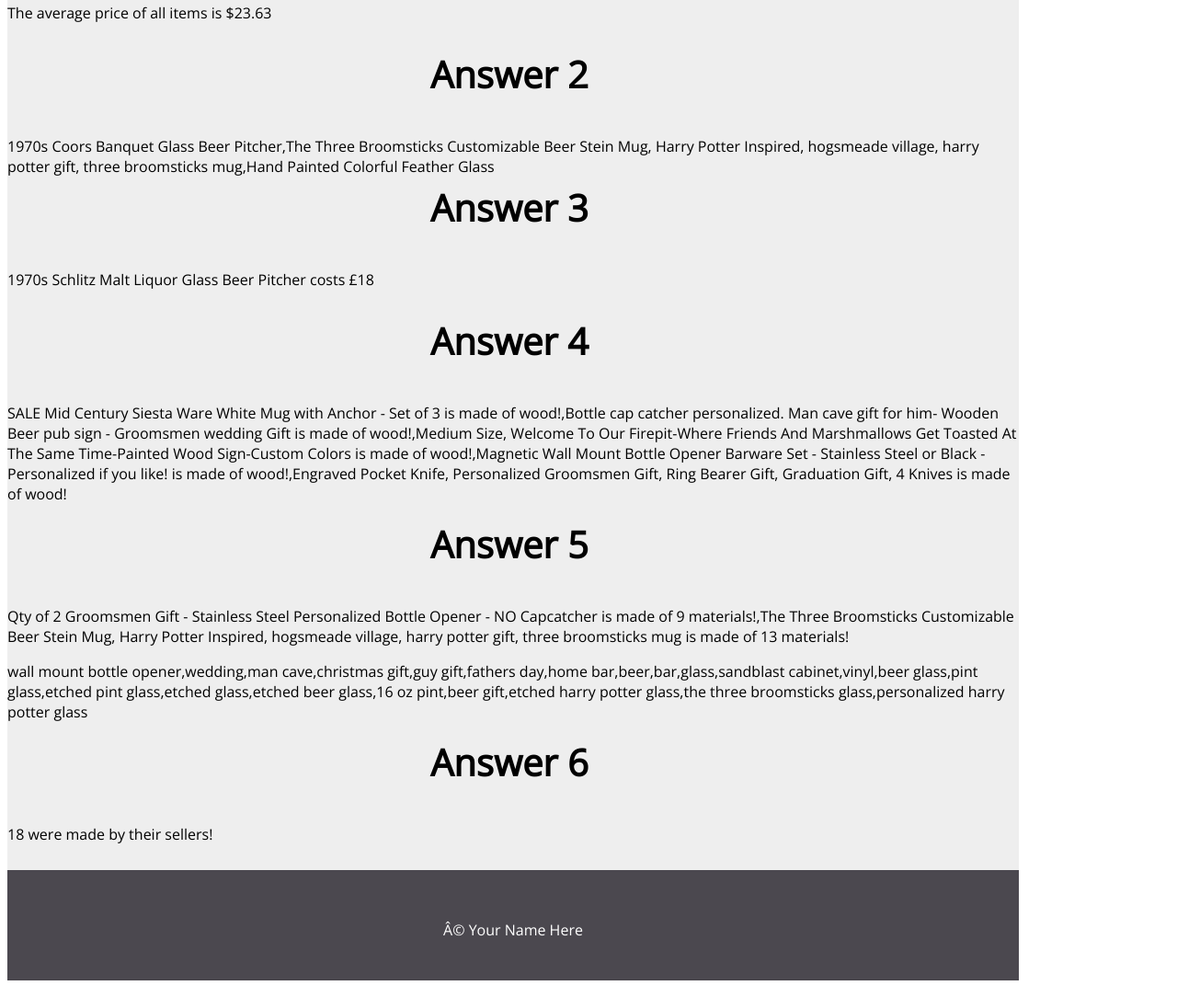
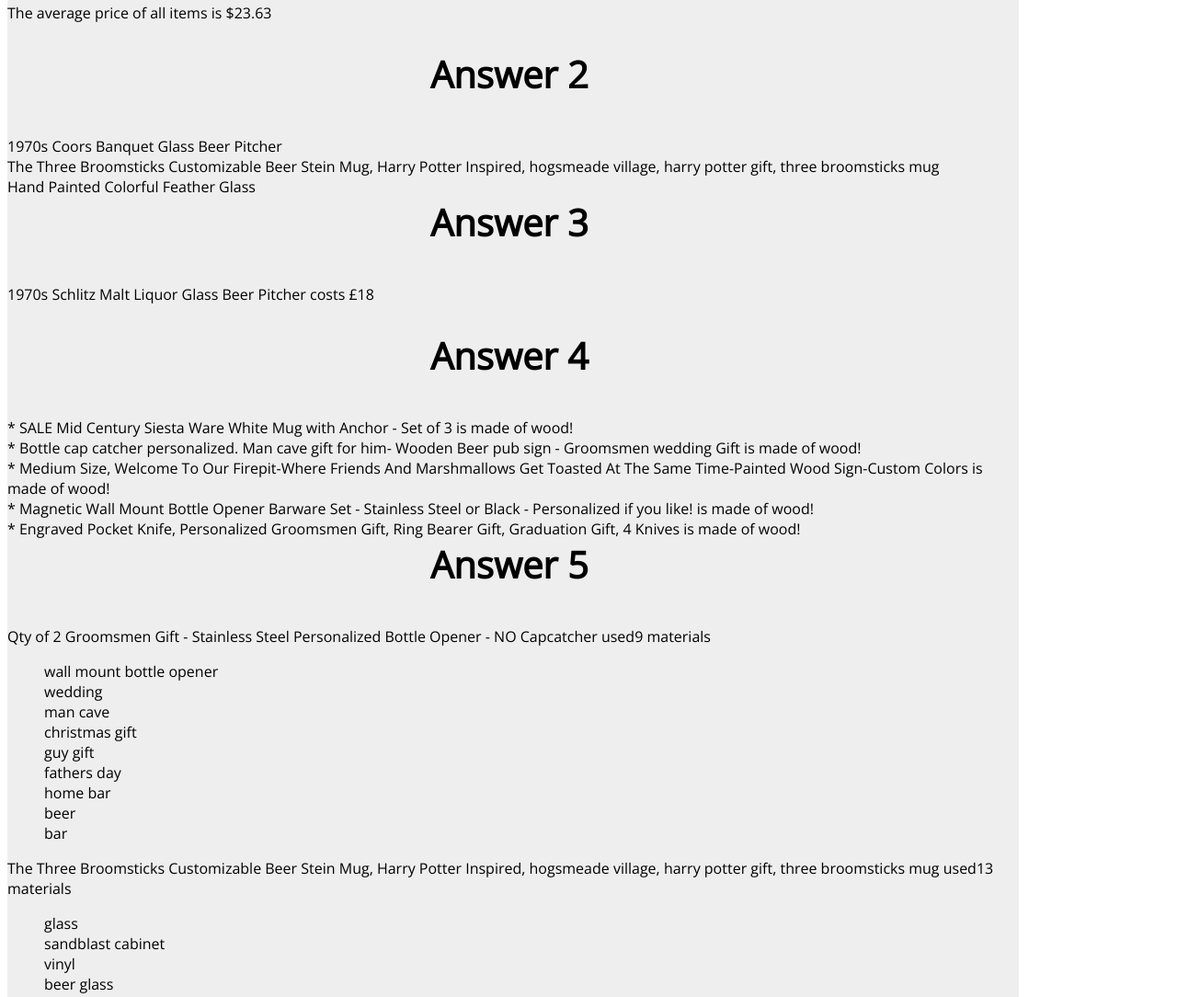
Before and after one commit to R1V3R5/functional-etsy-items, a plain HTML site: page index.html in a window 1280 px wide. Shown: the part 257-1341 px from the top of the page at 92% size. Drawn offline with nearby package versions, Linux system fonts and the light colour scheme.

Commit message:
Fixed assignment

```diff
--- a/main.css
+++ b/main.css
@@ -29,3 +29,7 @@ footer {
   color: white;
   line-height: 130px;
 }
+
+.material {
+  list-style: none;
+}
--- a/main.js
+++ b/main.js
@@ -17,26 +17,27 @@ answer1.innerHTML = avg
 //--------------2---------------------------
 //Show me how to get an array of items that cost between $14.00 and $18.00 USD
 var between = items.filter(function(item) {
-  if (item.price > 14 && item.price < 18) {
-    return item;
-  }
+  return item.price > 14 && item.price < 18
 });
 
 var betweenArray = between.map(function(item) {
   return item.title;
 });
 
-var answer2 = document.querySelector("#answer2");
-answer2.innerHTML = betweenArray
+// console.log(betweenArray)
+betweenArray.forEach(function (title) {
+  document.getElementById("answer2").innerHTML += title + "<br />";
+});
+
+// var answer2 = document.querySelector("#answer2");
+// answer2.innerHTML = betweenArray
 
 
 
 //--------------3----------------------------
 //Which item has a "GBP" currency code? Display it's name and price.
 var currency = items.filter(function(item) {
-  if (item.currency_code == "GBP") {
-    return item;
-  }
+  return item.currency_code == "GBP"
 });
 
 var currencyCode = currency.map(function(item) {
@@ -52,55 +53,58 @@ answer3.innerHTML = currencyCode
 //Display a list of all items who are made of wood.
 
 var wood = items.filter(function(item) {
-  var material = item.materials
-  if (material.includes("wood")) {
-    return item;
-  }
+  return item.materials.includes("wood")
 });
 
 var itemsWithWood = wood.map(function(item) {
-  return (item.title + " is made of wood!");
+  return ('* ' + item.title + " is made of wood!");
 });
 
-
-var answer4 = document.querySelector("#answer4");
-answer4.innerHTML = "<p>" + itemsWithWood + "</p>"
-
+itemsWithWood.forEach(function (title) {
+  document.getElementById("answer4").innerHTML += title + "<br />";
+});
 
 
 //-------------5-----------------------------------
 //Which items are made of eight or more materials? Display the name, number of items and the items it is made of.
 
 var manyMaterial = items.filter(function(item) {
-  var material = item.materials
-  if (material.length > 8) {
-    return item;
-  }
+  return item.materials.length >= 8
 });
 
 var manyMaterialItem = manyMaterial.map(function(item) {
   return (item.title + " is made of " + item.materials.length + " materials!");
 });
 
+var features = manyMaterial.map(function(item) {
+  return [item.title, item.materials.length, item.materials];
+});
+
+
+
 var materialList = manyMaterial.map(function(item) {
   // var matsArray = item.materials;
   return item.materials;
   // matsArray
 });
-
+newHTML = ""
 var answer5 = document.querySelector("#answer5");
-answer5.innerHTML = "<p>" + manyMaterialItem + "</p>"
-answer5.innerHTML += "<p>" + materialList + "</p>"
+manyMaterial.forEach(function(item) {
+  newHTML += "<p>" + item.title + " used" + item.materials.length + " materials" + "</p>";
+  newHTML += "<ul class=\"materials\">";
+  item.materials.forEach(function(material) {
+    newHTML += "<li class=\"material\">" + material + "</li>";
+  });
+  newHTML += "</ul>"
+});
+answer5.innerHTML = newHTML
 
 
 //---------------6-----------------------------------
 //How many items were made by their sellers?
 
 var whoMade = items.filter(function(item) {
-  var seller = item.who_made
-  if (seller == "i_did") {
-    return item;
-  }
+  return item.who_made === "i_did"
 });
 
 var made = (whoMade.length + " were made by their sellers!")
```
